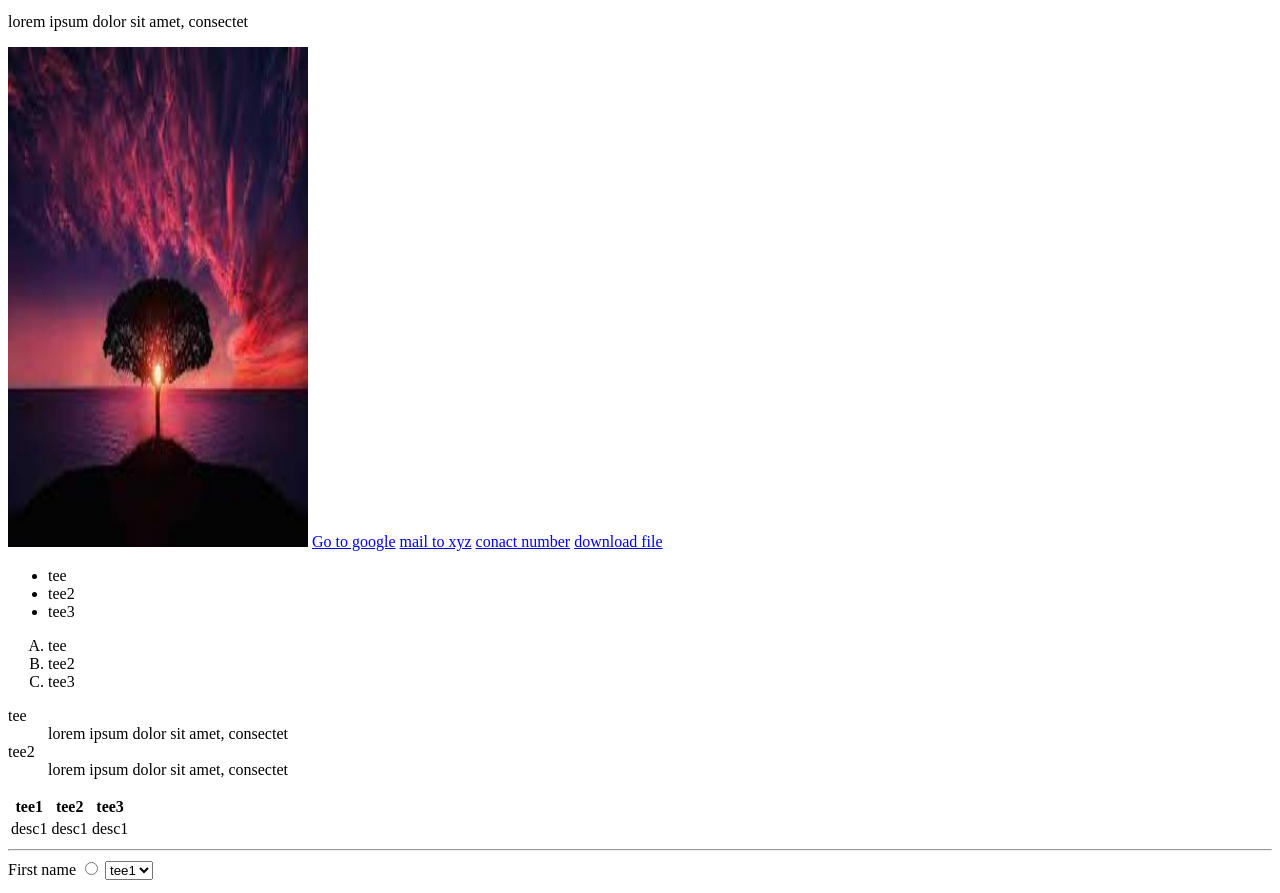
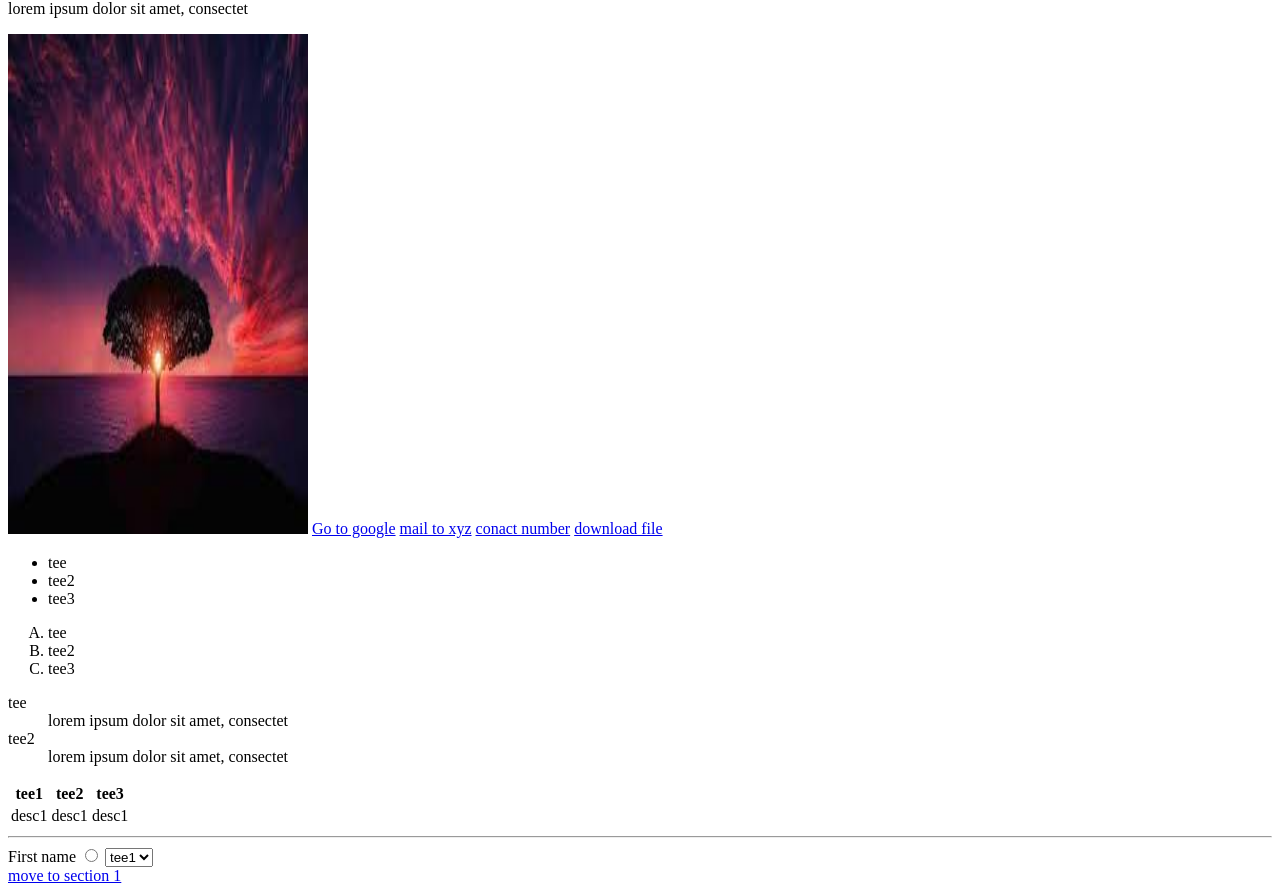
Before and after one commit to thProfessor/web-basics, a plain HTML site: page index.html in a window 1280 px wide. Shown: the part 67-960 px from the top of the page. Drawn offline with Linux system fonts and the light colour scheme.

```diff
--- a/index.html
+++ b/index.html
@@ -9,6 +9,7 @@
 </head>
 
 <body>
+    <section id="1">
         <h1>Hello world!</h1>
         <p>lorem ipsum dolor sit amet, consectet</p>
         <!-- image -->
@@ -20,7 +21,9 @@
         <a href="tel:052223242">conact number</a>
         <a href="assets\img1.jpg" download>download file</a>
 
+    </section>
     <!-- lists -->
+    <section id="2">
         <ul>
             <li>tee</li>
             <li>tee2</li>
@@ -41,6 +44,7 @@
             <dd>lorem ipsum dolor sit amet, consectet</dd>
         </dl>
 
+    </section>
     <!-- table -->
     <table>
         <tr>
@@ -69,6 +73,7 @@
         </select>
     </form>
 
+    <a href="#1">move to section 1</a>
 
 </body>
 
```
Lines whose indentation alone changed are shown as unchanged.
